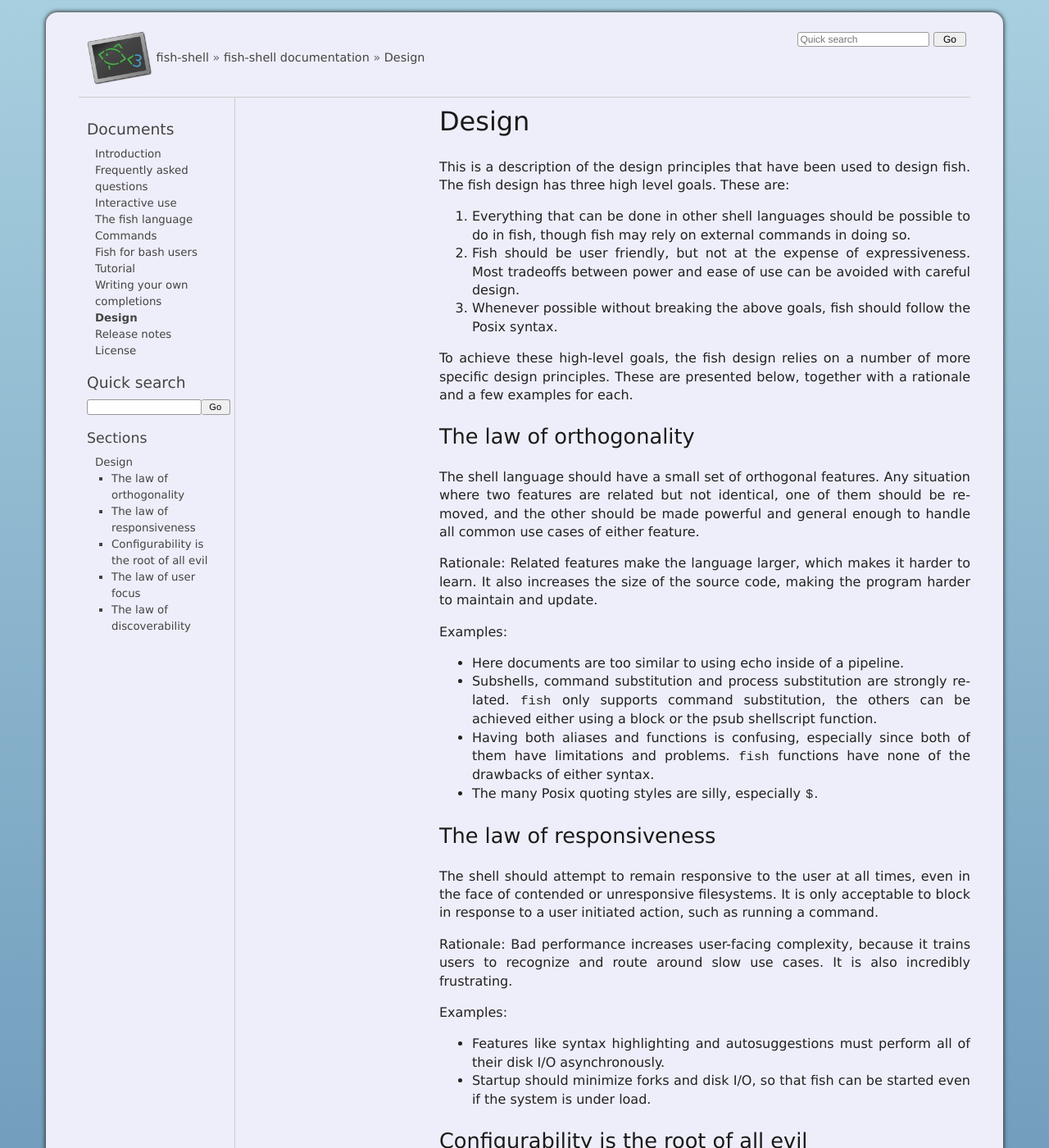
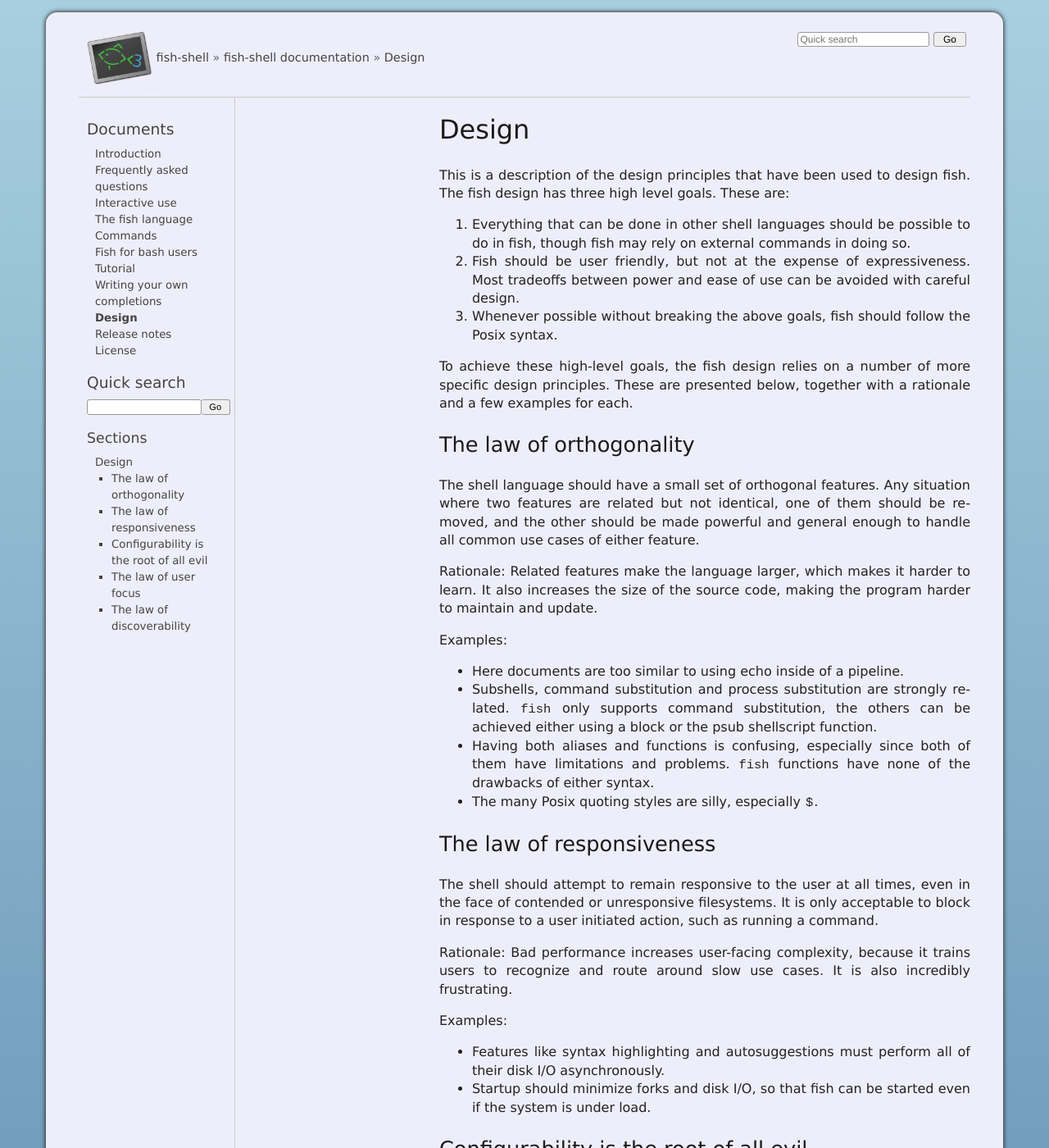
Before and after one commit to andreiborisov/dash-fish, a Sphinx documentation site: the page built from source/design.rst, in a window 1280 px wide and 1400 px high. Shown: the whole window at 82% size. Built offline with Sphinx 7.4.7, drawn with Linux system fonts in a browser that asks for light colours; the version number could not be read and is left out.

Commit message:
css: Some minor adjustments
Make borders less bright in dark version, add some padding to the body.

```diff
--- a/source/python_docs_theme/static/pydoctheme.css
+++ b/source/python_docs_theme/static/pydoctheme.css
@@ -139,7 +139,7 @@
 }
 
 div.body {
-    padding: 0 0 0 1.2em;
+    padding: 10px 0 0 1.2em;
     min-width: 150px;
 }
 
@@ -366,6 +366,18 @@
         background-color: #101020;
     }
 
+    div.sphinxsidebar {
+        border-right: 1px solid #666;
+    }
+
+    div.related:first-child {
+        border-bottom: 1px solid #666;
+    }
+
+    div.related {
+        border-top: 1px solid #666;
+    }
+
     div.sphinxsidebar a, div.footer {
         color: #CCC;
     }
```
